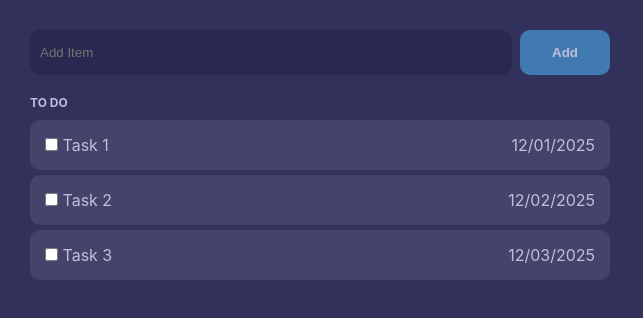
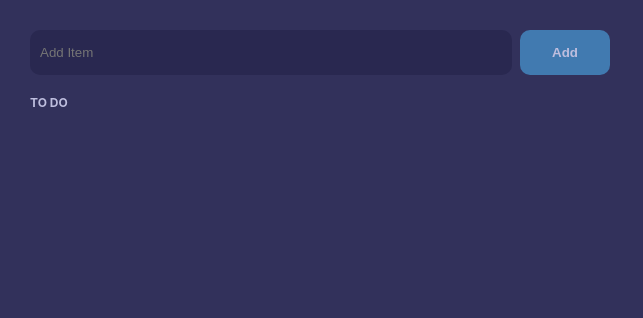
Before and after one commit to thary25/to-do-list, a React (Create React App) app: page / in a window 1280 px wide. Shown: the top 318 px of the page, without its empty margins (0-643 px from the left). Built offline with nearby package versions, Linux system fonts and the light colour scheme.

Commit message:
Enabled task addition functionality and integrated useState for managing the task list dynamically.

```diff
--- a/src/components/task/TaskAdd.js
+++ b/src/components/task/TaskAdd.js
@@ -1,11 +1,24 @@
+import { useRef } from "react";
 import classes from "./TaskAdd.module.css";
 
-export default function TaskAdd() {
+export default function TaskAdd({ action }) {
+  const ref = useRef();
   return (
     <>
       <form className={classes.form}>
-        <input type="text" name="name" id="name" placeholder="Add Item" />
-        <button>Add</button>
+        <input
+          ref={ref}
+          type="text"
+          name="name"
+          id="name"
+          placeholder="Add Item"
+        />
+        <button
+          type="button"
+          onClick={() => action(ref.current.value, "12/01/2025")}
+        >
+          Add
+        </button>
       </form>
     </>
   );
--- a/src/page/Home.js
+++ b/src/page/Home.js
@@ -1,33 +1,23 @@
+import { useState } from "react";
 import TaskAdd from "../components/task/TaskAdd";
 import TaskList from "../components/task/TaskList";
 import { HeadingH3 } from "../components/ui/Heading";
 import Section from "../components/ui/Section";
 
-const TASK_DUMMY = [
-  {
-    text: "Task 1",
-    date: "12/01/2025",
-    status: "to-do",
-  },
-  {
-    text: "Task 2",
-    date: "12/02/2025",
-    status: "to-do",
-  },
-  {
-    text: "Task 3",
-    date: "12/03/2025",
-    status: "to-do",
-  },
-];
+export default function HomePage() {
+  function addTaskHandler(text, date, status = "to-do") {
+    setTaskList((prevState) => {
+      return [...prevState, { text, date, status }];
+    });
+  }
 
-export default function HomePage() {
+  const [taskList, setTaskList] = useState([]);
   return (
     <>
       <Section>
-        <TaskAdd />
+        <TaskAdd action={addTaskHandler} />
         <HeadingH3>To Do</HeadingH3>
-        <TaskList taskList={TASK_DUMMY} />
+        <TaskList taskList={taskList} />
       </Section>
     </>
   );
```
